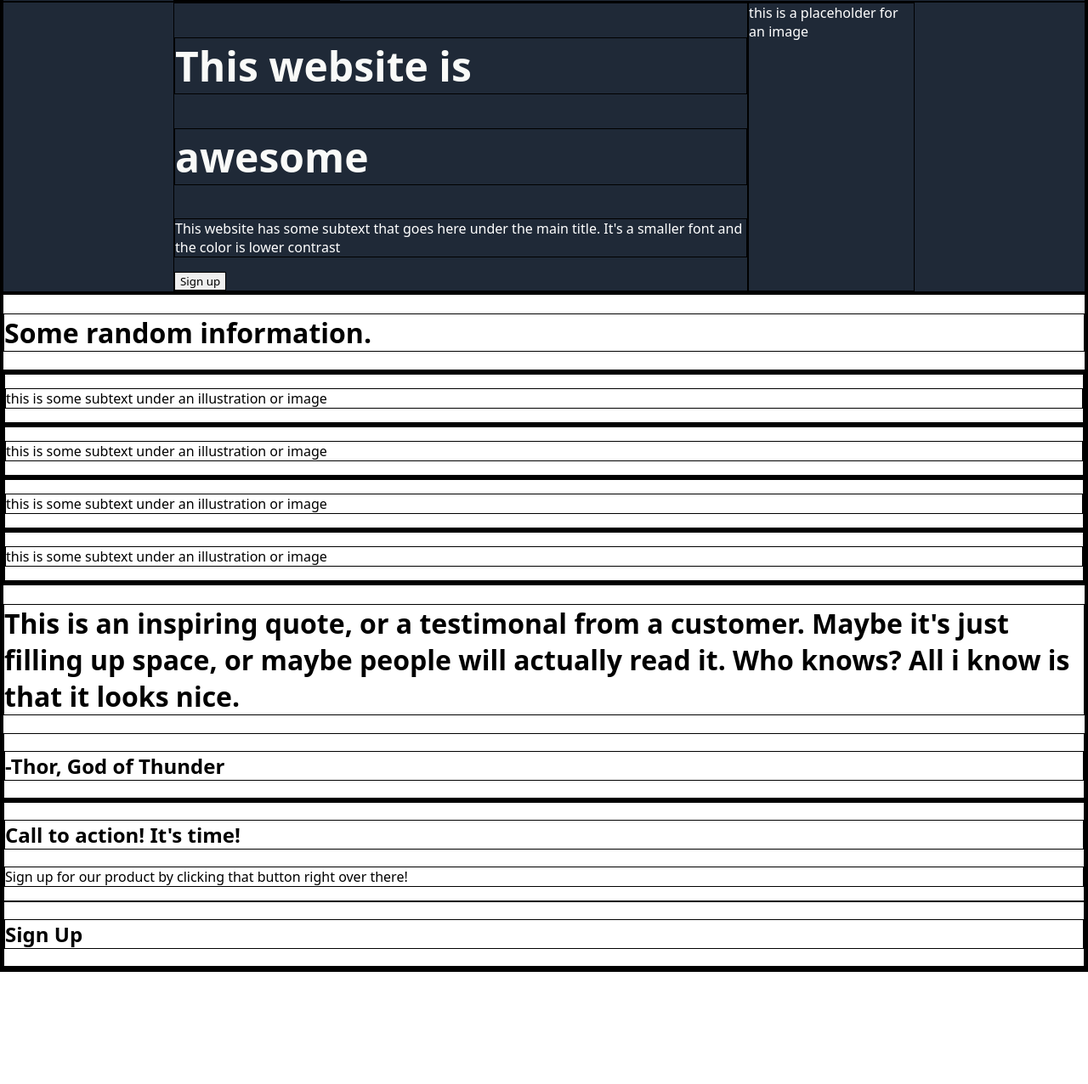
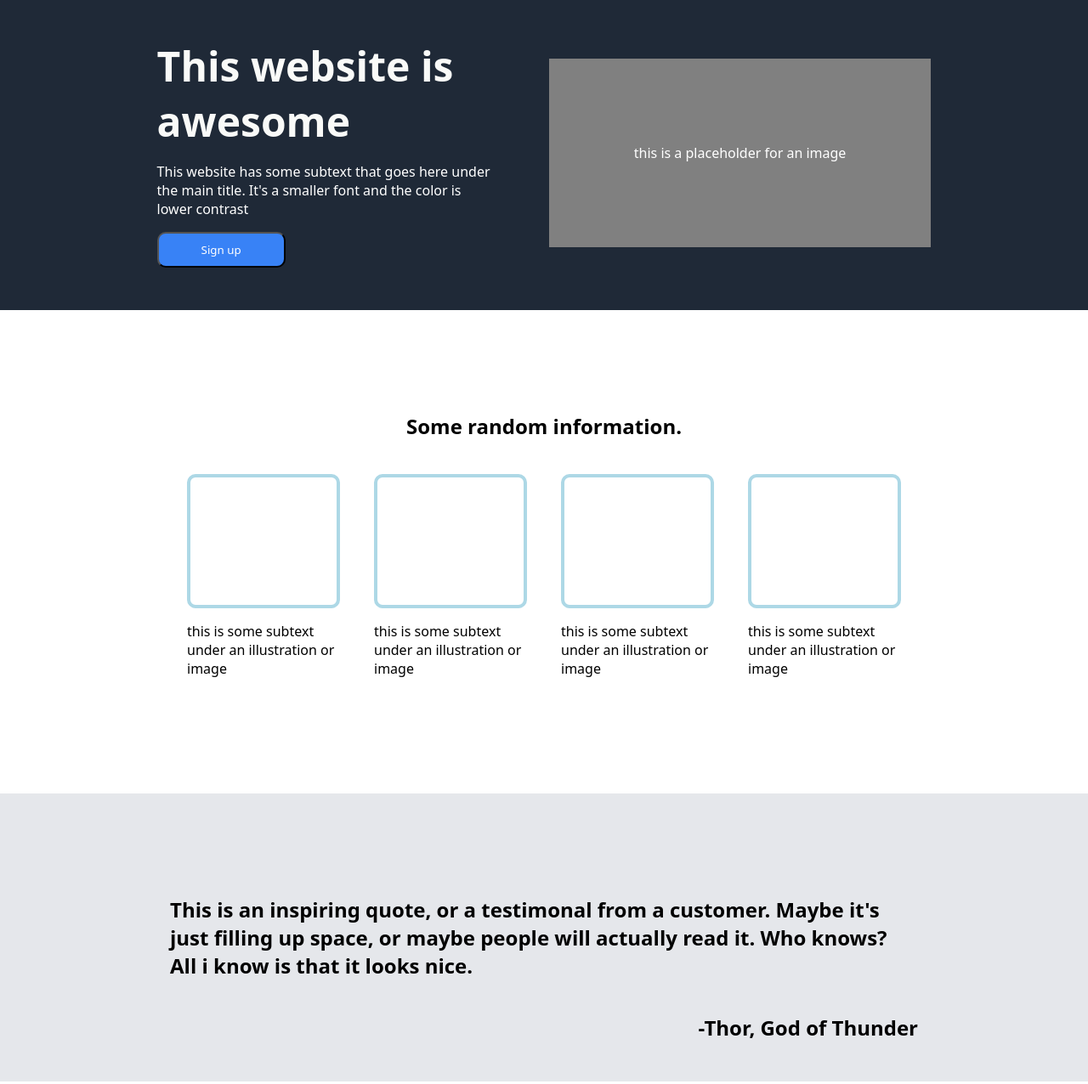
Before and after one commit to ronaldkwan93/OdinPLaunch, a plain HTML site: page index.html in a window 1280 px wide. Shown: the part 48-1324 px from the top of the page at 85% size. Before the commit the page ends 1192 px from the top, so only its background shows below. Drawn offline with Linux system fonts and the light colour scheme.

Commit message:
completed

```diff
--- a/index.html
+++ b/index.html
@@ -22,7 +22,7 @@
 
         <div class="hero">
             <div class="heroText">
-                <h1>This website is</h1>
+                <h1 class="website">This website is</h1>
                 <h1>awesome</h1>
                 <p>This website has some subtext that goes here under the main title. It's a smaller font and the color is lower contrast</p>
                 <button>Sign up</button>
@@ -30,6 +30,8 @@
             <div class="heroImg">this is a placeholder for an image</div>
         </div>
     </section>
+
+    <section class="section2">
 
         <div class="boxBox">
 
@@ -63,6 +65,9 @@
                 </div>
             </div>
         </div>
+    </section>
+
+    <section class="section3">
         <div class="quote">
             <div class="quoteText">
                 <h1>This is an inspiring quote, or a testimonal from a customer. Maybe it's just filling up space, or maybe people will actually read it. Who knows? All i know is that it looks nice.</h1>
@@ -71,6 +76,10 @@
                 </div>
             </div>
         </div>
+
+    </section>
+
+    <section class="section4">
         <div class="callAction">
             <div class="actionBox">
                 <div class="actionText">
@@ -83,6 +92,8 @@
             </div>
         </div>
 
+    </section>
+
     <footer></footer>
   </body>
 </html>
--- a/style.css
+++ b/style.css
@@ -1,5 +1,5 @@
 * {
-    border: 1px solid black;
+    /* border: 1px solid black; */
     font-family: system-ui, -apple-system, BlinkMacSystemFont, 'Segoe UI', Roboto, Oxygen, Ubuntu, Cantarell, 'Open Sans', 'Helvetica Neue', sans-serif;
 }
 
@@ -21,8 +21,70 @@ header {
 
 }
 
+.boxHeader {
+    text-align: center;
+}
+
+.boxes {
+    display: flex;
+}
+
+.boxes > div{
+    margin: 20px;
+
+}
+
+.box{
+    border: 4px solid lightblue;
+    height: 150px;
+    border-radius: 10px;
+}
+.section2 {
+    padding: 100px 200px;
+
+}
+
 .logo {
     font-size: 32px;
+}
+
+.section3 {
+    background-color: #e5e7eb;
+    padding: 100px 200px;
+
+}
+
+.section4 {
+    margin: 100px 100px;
+    background-color: #3882f6;
+    border-radius: 20px;
+}
+
+.actionBox {
+    display: flex;
+    color: white;
+    flex-wrap: wrap;
+}
+
+.signUpButton {
+    align-self: center;
+    margin-left: auto;
+    margin-right: auto;
+}
+
+.signUpButton > h2 {
+    border: 1px solid white;
+    border-radius: 10px;
+    padding: 10px 50px;
+
+}
+
+.callAction {
+    padding: 50px 100px;
+}
+
+.quoteAuthor {
+    float: right;
 }
 
 .headerLink {
@@ -37,15 +99,33 @@ header {
 .hero {
     color: white;
     display: flex;
-    justify-content: space-between;
-    padding-left: 200px;
-    padding-right: 200px;
+    padding: 50px 150px;
+    justify-content: space-around;
+}
+
+.heroText {
+    width: 40%;
 }
 
 .heroText > h1 {
     color: #f9faf8;
     font: 900;
     font-size: 48px;
+    margin: 0;
+}
+
+.heroImg {
+    align-self: center;
+    padding: 100px;
+    background: grey;
+}
+
+
+.heroText > button {
+    color: white;
+    background-color: #3882f6;
+    border-radius: 10px;
+    padding: 10px 50px;
 }
 
 .boxBox {
```
Lines whose indentation alone changed are shown as unchanged.
